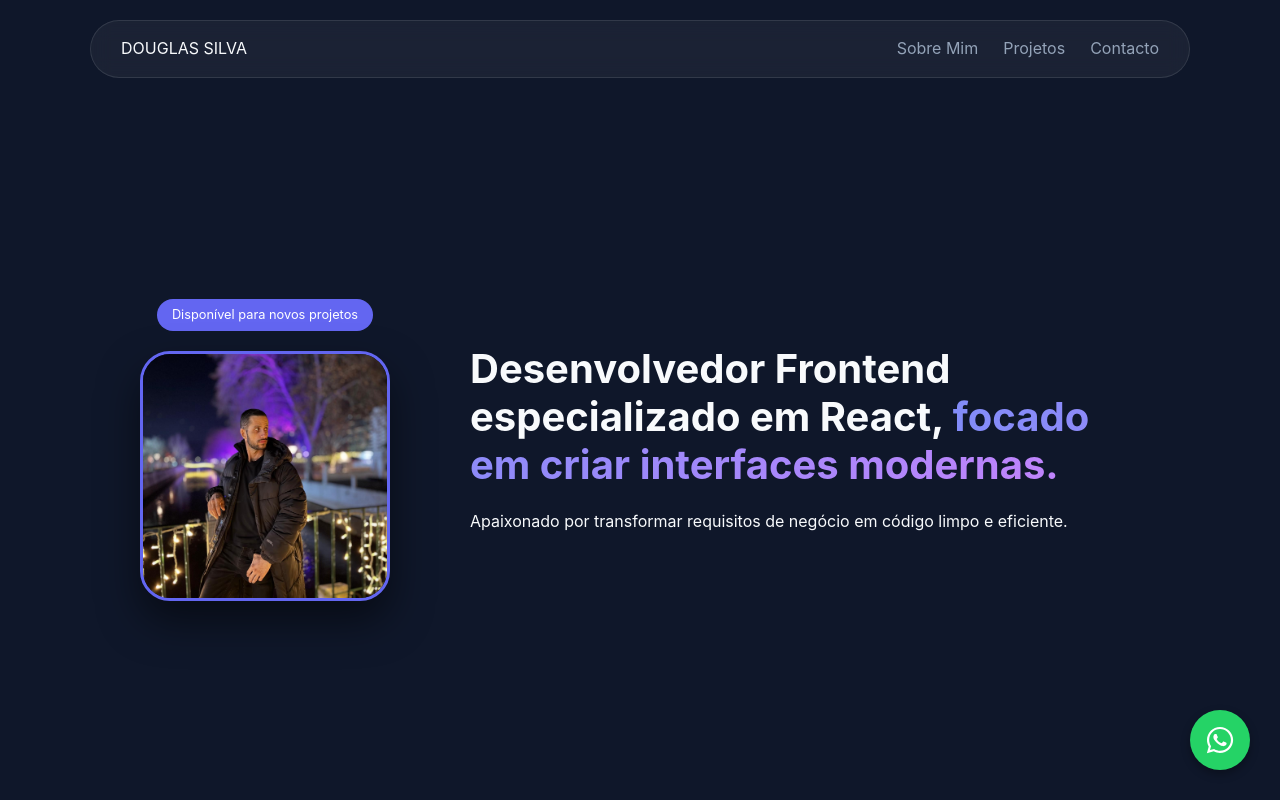
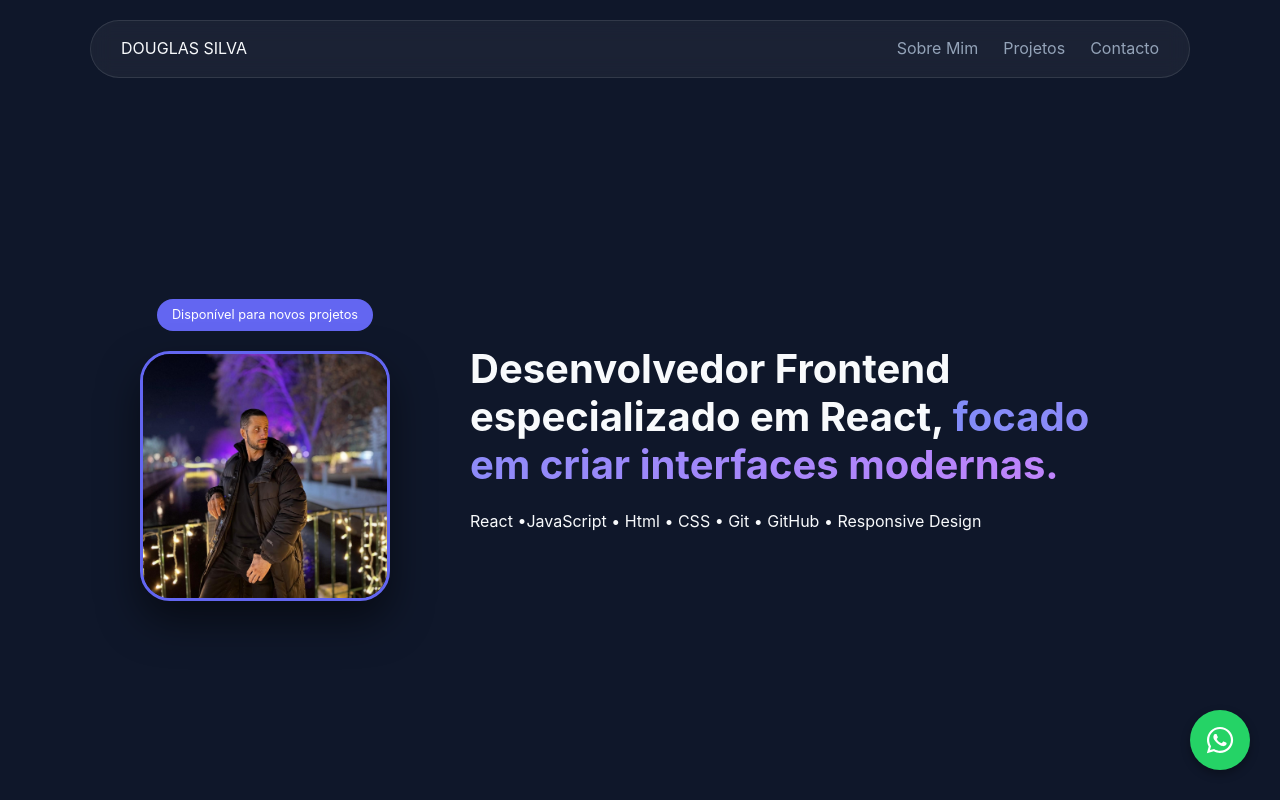
Before and after one commit to douglasdonizethcontato-web/Portifolio_react, a React (Vite) app: page / in a window 1280 px wide. Shown: the top 800 px of the page. Built offline with nearby package versions, Linux system fonts and the light colour scheme.

Commit message:
Atualização do portifolio

```diff
--- a/src/components/Hero.jsx
+++ b/src/components/Hero.jsx
@@ -16,7 +16,7 @@ export default function Hero() {
             Desenvolvedor Frontend especializado em React,
             <span className="text-gradient"> focado em criar interfaces modernas.</span>
           </h1>
-          <p>Apaixonado por transformar requisitos de negócio em código limpo e eficiente.</p>
+          <p>React •JavaScript • Html • CSS • Git • GitHub • Responsive Design</p>
 
           <div className="hero-btns">
             <a href="#projects" className="btn-primary"></a>
```
